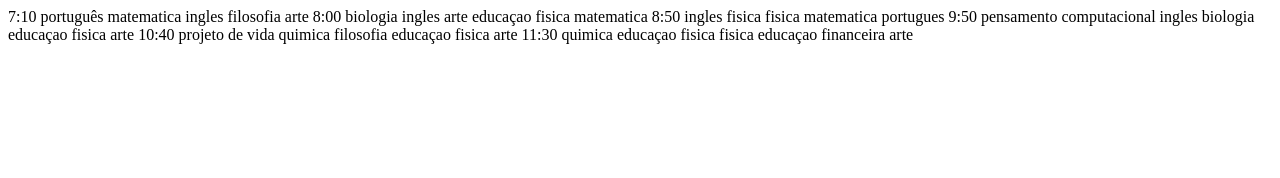
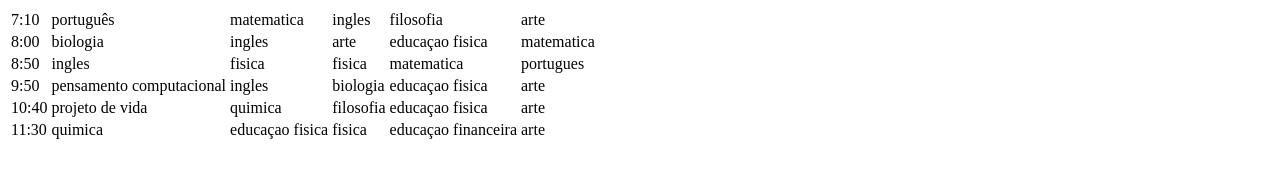
Before and after one commit to myrodrigues12112005/mytabela, a plain HTML site: page index.html in a window 1280 px wide. Drawn offline with Linux system fonts and the light colour scheme.

Commit message:
Update index.html

```diff
--- a/index.html
+++ b/index.html
@@ -1,5 +1,5 @@
 <html>
-  </table>
+  <table>
   <tr>
    <td>7:10</td>
    <td>português</>
@@ -8,51 +8,52 @@
    <td>filosofia</>
    <td>arte</>
 </tr>
-</table>
+
  <tr>
    <td>8:00</td>
-   <td>biologia</>
-   <td>ingles</>
-   <td>arte</>
-   <td>educaçao fisica</>
-   <td>matematica</>
+   <td>biologia</td>
+   <td>ingles</td>
+   <td>arte</td>
+   <td>educaçao fisica</td>
+   <td>matematica</td>
 </tr>
-</table>
+
 <tr>
    <td>8:50</td>
-   <td>ingles</>
-   <td>fisica </>
+   <td>ingles</td>
+   <td>fisica </td>
    <td>fisica</>
-   <td>matematica</>
-   <td>portugues</>
+   <td>matematica</td>
+   <td>portugues</td>
 </tr>
-</table>
+
 <tr>
    <td>9:50</td>
-   <td>pensamento computacional</>
-   <td>ingles</>
-   <td>biologia</>
-   <td>educaçao fisica</>
+   <td>pensamento computacional</td>
+   <td>ingles</td>
+   <td>biologia</td>
+   <td>educaçao fisica</td>
+   <td>arte</td>
+</tr>
+
+<tr>
+   <td>10:40</td>
+   <td>projeto de vida</td>
+   <td>quimica</td>
+   <td>filosofia</>
+   <td>educaçao fisica</td>
    <td>arte</>
 </tr>
-</table>
-<tr>
-   <td>10:40</td>
-   <td>projeto de vida</>
-   <td>quimica</>
-   <td>filosofia</>
-   <td>educaçao fisica</>
-   <td>arte</>
-</tr>
-</table>
+
 <tr>
    <td>11:30</td>
-   <td>quimica</>
-   <td>educaçao fisica</>
-   <td>fisica</>
-   <td>educaçao financeira</>
+   <td>quimica</td>
+   <td>educaçao fisica</td>
+   <td>fisica</td>
+   <td>educaçao financeira</td>
    <td>arte</>
 </tr>
 </main>
 </body>
 </html>
+<table>
```
